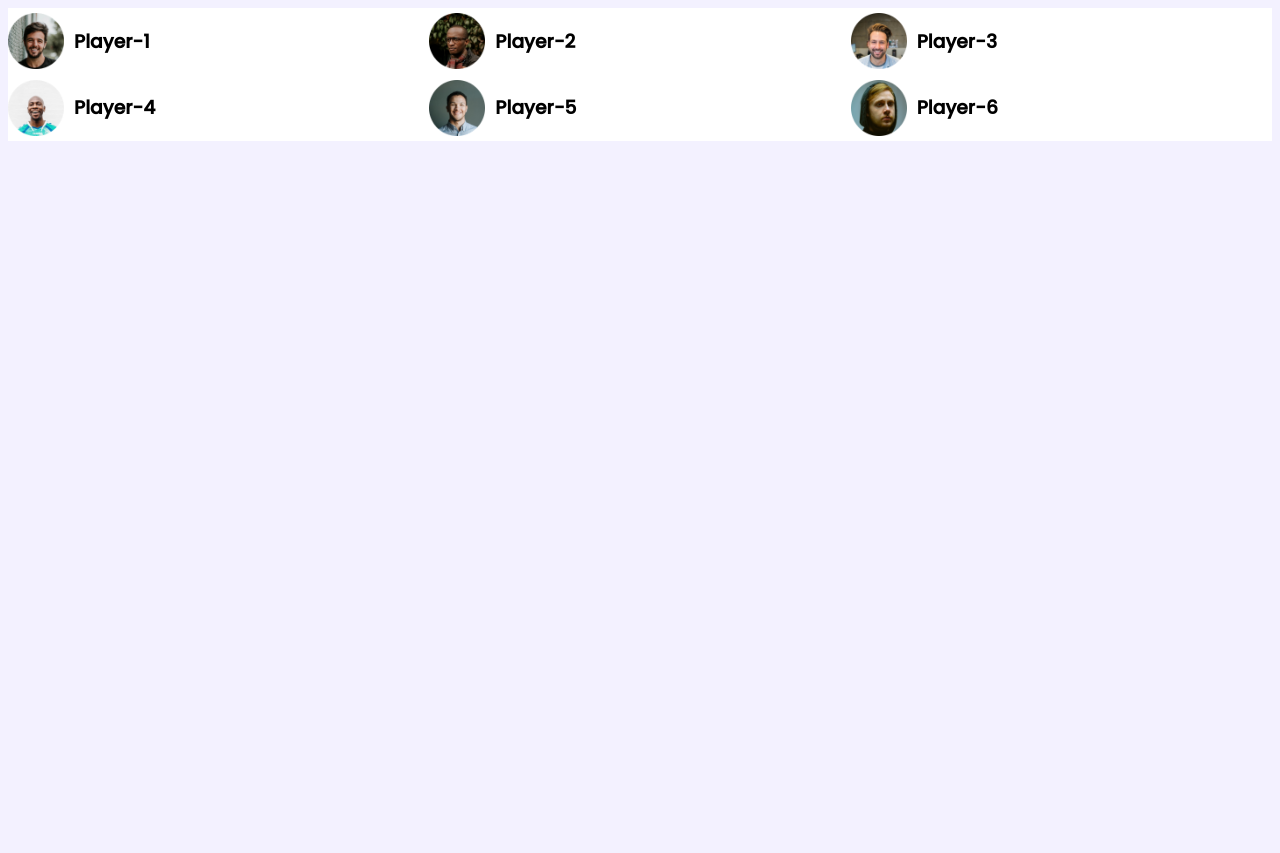
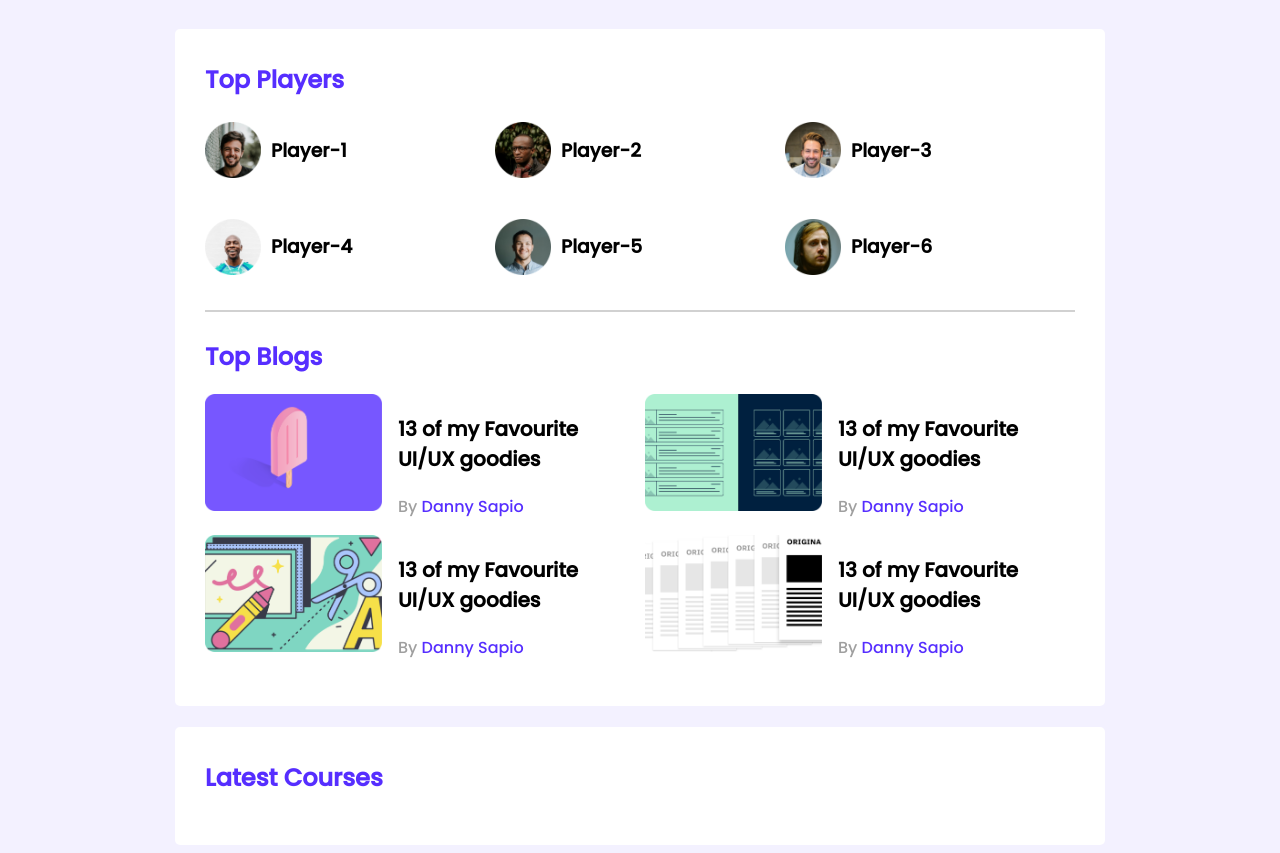
Before and after one commit to likhon15/leader-board-css3, a plain HTML site: page index.html in a window 1280 px wide. Before the commit the page ends 800 px from the top, so only its background shows below. Drawn offline with Linux system fonts and the light colour scheme.

Commit message:
added new

```diff
--- a/index.html
+++ b/index.html
@@ -9,8 +9,12 @@
 </head>
 <body>
          <header>
-           <section>
+
+         </header>
+         <main>
+          <section class="container">
             <div class="Top-Players">
+              <h2 class="title">Top Players</h2>
                <div class="players">
                     <div class="player">
                          <img src="images/players/player-1.png" alt="">
@@ -38,10 +42,52 @@
  </div>
                </div>
             </div>
+            <hr>
+            <div class="top-blogs">
+                <h2 class="title">Top Blogs</h2>
+                <div class="blogs">
+                     <article class="blog">
+                        <div class="thumbnail">
+                          <img src="images/blogs/blog-1.png" alt="">
+                        </div>
+                        <div class="blog-info">
+                           <h3 class="blog-title">13 of my Favourite UI/UX goodies</h3>
+                           <p class="blog-author">By <a href="">Danny Sapio</a></p>
+                        </div>
+                     </article>
+                     <article class="blog">
+                        <div class="thumbnail">
+                          <img src="images/blogs/blog-2.png" alt="">
+                        </div>
+                        <div class="blog-info">
+                           <h3 class="blog-title">13 of my Favourite UI/UX goodies</h3>
+                           <p class="blog-author">By <a href="">Danny Sapio</a></p>
+                        </div>
+                     </article>
+                     <article class="blog">
+                        <div class="thumbnail">
+                          <img src="images/blogs/blog-3.png" alt="">
+                        </div>
+                        <div class="blog-info">
+                           <h3 class="blog-title">13 of my Favourite UI/UX goodies</h3>
+                           <p class="blog-author">By <a href="">Danny Sapio</a></p>
+                        </div>
+                     </article>
+                     <article class="blog">
+                        <div class="thumbnail">
+                          <img src="images/blogs/blog-4.png" alt="">
+                        </div>
+                        <div class="blog-info">
+                           <h3 class="blog-title">13 of my Favourite UI/UX goodies</h3>
+                           <p class="blog-author">By <a href="">Danny Sapio</a></p>
+                        </div>
+                     </article>
+                </div>
+            </div>
          </section>
-         </header>
-         <main>
-
+         <section class="container">
+             <h2 class="title">Latest Courses</h2>
+         </section>
          </main>
 </body>
 </html>
--- a/style/style.css
+++ b/style/style.css
@@ -3,6 +3,7 @@
 .players{
   display: grid;
   grid-template-columns: repeat(3,1fr);
+  grid-row-gap: 30px;
 }
 
 body{
@@ -10,8 +11,33 @@ body{
   background-color: #F3F1FF;
 }
 
+hr{
+  border: 1px solid #D1D1D1;
+  margin-bottom: 27px;
+}
+
+.container{
+  background-color: white;
+  width: 870px;
+  padding: 30px;
+  margin-top: 21px;
+  border-radius: 5px;
+}
+
+.title{
+  color: #562EFF;
+  font-size: 24px;
+  margin-top: 3px;
+}
+
 .Top-Players{
-  background-color: white;
+  margin-bottom: 30px;
+}
+main{
+  display: flex;
+  flex-direction: column;
+  align-items: center;
+  justify-content: center;
 }
 
 .player{
@@ -27,3 +53,36 @@ body{
 .player h3{
   margin-left: 10px;
 }
+
+.blog .thumbnail img{
+  height: 117px;
+  width: 177px;
+}
+
+.blog{
+   display: flex;
+}
+
+.blog-info{
+  margin-left: 16px;
+}
+
+.blog-title{
+  font-size: 20px;
+}
+
+.blog-author{
+  color: #9F9F9F;
+}
+
+.blog-author a{
+  text-decoration: none;
+  font-size: 16px;
+  color: #562EFF;
+}
+
+.blogs{
+  display: grid;
+  grid-template-columns: repeat(2,1fr);
+  grid-column-gap: 10px;
+}
```
Lines whose indentation alone changed are shown as unchanged.
